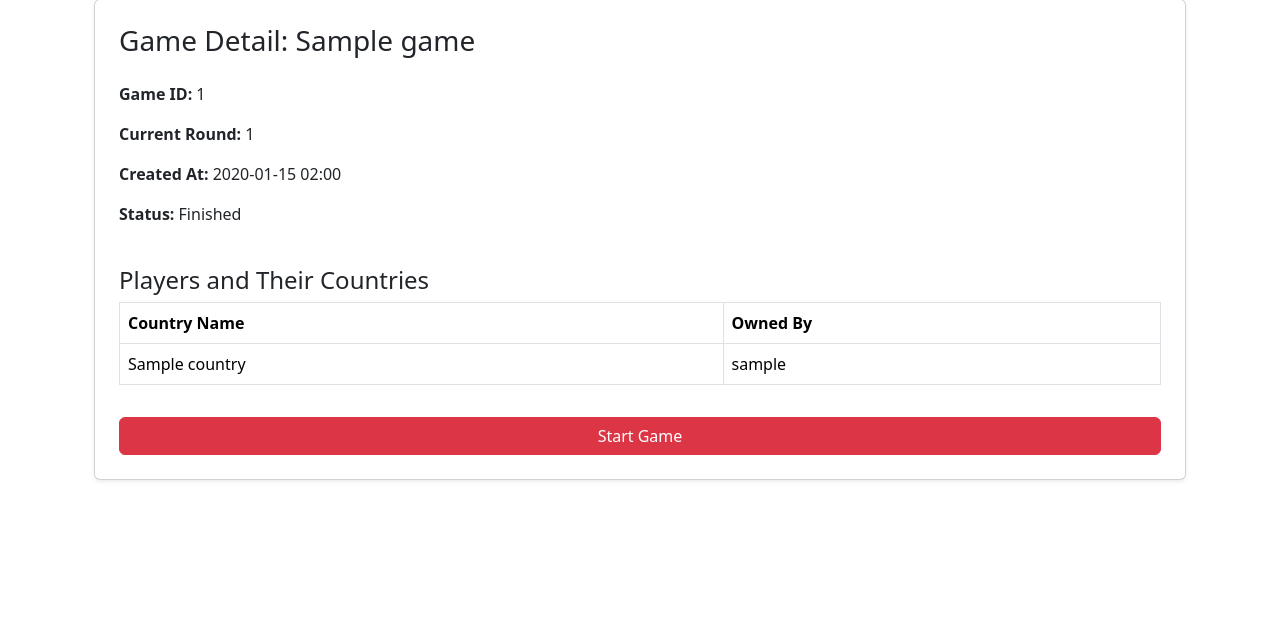
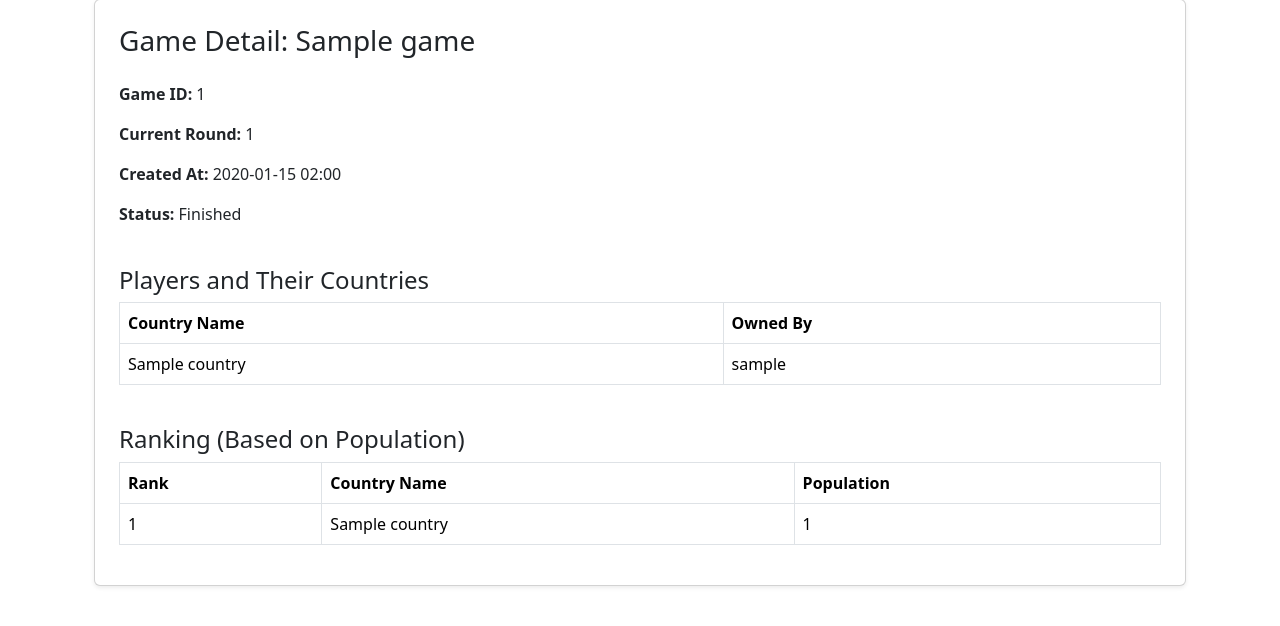
Before and after one commit to MacroXie04/WorldOfDestruction, a Django app: page /game_detail/1/ in a window 1280 px wide. Shown: the part 49-675 px from the top of the page. Run offline with Django 5.2, Linux system fonts and the light colour scheme; a user stored in the database is signed in; tables that the repository leaves empty hold one stand-in row (values such as "Sample post"); some libraries are stand-ins or nearby versions.

Commit message:
Add game ranking display and start game conditions; enhance game detail and API response

```diff
--- a/index/templates/game_detail.html
+++ b/index/templates/game_detail.html
@@ -36,10 +36,42 @@
                 <p>No players have joined this game yet.</p>
             {% endif %}
 
-            <form action="{% url 'start_game' game_id=game.id %}" method="post" class="mt-3">
-                {% csrf_token %}
-                <button type="submit" class="btn btn-danger w-100">Start Game</button>
-            </form>
+            {% if game.finished %}
+                <h4 class="mt-4">Ranking (Based on Population)</h4>
+                {% if ranking %}
+                    <table class="table table-bordered">
+                        <thead>
+                        <tr>
+                            <th>Rank</th>
+                            <th>Country Name</th>
+                            <th>Population</th>
+                        </tr>
+                        </thead>
+                        <tbody>
+                        {% for country in ranking %}
+                            <tr>
+                                <td>{{ forloop.counter }}</td>
+                                <td>{{ country.name }}</td>
+                                <td>{{ country.population }}</td>
+                            </tr>
+                        {% endfor %}
+                        </tbody>
+                    </table>
+                {% else %}
+                    <p>No ranking available.</p>
+                {% endif %}
+            {% endif %}
+
+            {% if can_start_game %}
+                <form action="{% url 'start_game' game_id=game.id %}" method="post" class="mt-3">
+                    {% csrf_token %}
+                    <button type="submit" class="btn btn-danger w-100">Start Game</button>
+                </form>
+            {% else %}
+                {% if countries.count < 2 and not game.finished %}
+                    <p class="mt-3 text-warning">At least two players are required to start the game.</p>
+                {% endif %}
+            {% endif %}
         </div>
     </div>
 {% endblock %}
--- a/index/views/game.py
+++ b/index/views/game.py
@@ -1,6 +1,6 @@
 from django.contrib.auth.decorators import login_required
-from django.http import JsonResponse
 from django.shortcuts import render, redirect, get_object_or_404
+
 from index.forms.CountryForm import CountryForm
 from index.forms.CreateGameForm import CreateGameForm
 from index.models import *
@@ -51,7 +51,18 @@ def find_games(request):
 def game_detail(request, game_id):
     game = get_object_or_404(Game, id=game_id)
     countries = game.countries.all()
-    return render(request, 'game_detail.html', {'game': game, 'countries': countries})
+    ranking = []
+    # 如果游戏结束则生成排名
+    if game.finished:
+        ranking = countries.order_by('-population')
+    # 只有当玩家数量不少于2且游戏未结束时，才允许开始游戏
+    can_start_game = (countries.count() >= 2) and (not game.finished)
+    return render(request, 'game_detail.html', {
+        'game': game,
+        'countries': countries,
+        'ranking': ranking,
+        'can_start_game': can_start_game,
+    })
 
 
 @login_required(login_url='/login/')
```
Also changed, not shown: index/templates/game_room.html (+5 -3 lines), index/views/game_play_api.py (+4 -3 lines).
